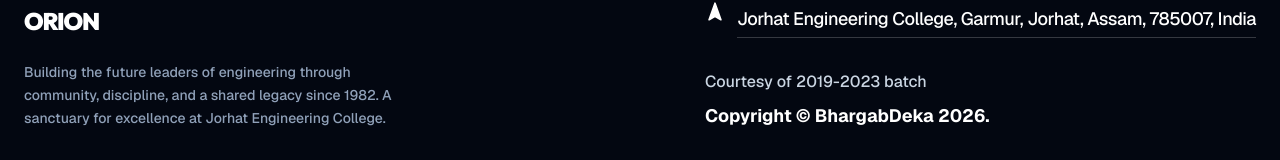
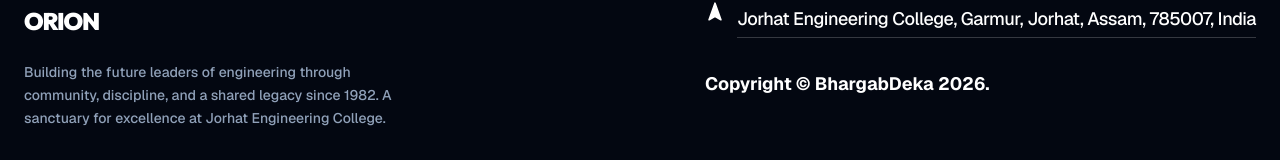
Before and after one commit to bhargabdeka-deka/hostel-portal, a Next.js app: page / in a window 1280 px wide. Shown: the part 2147-2307 px from the top of the page. Built offline with nearby package versions, Linux system fonts and the light colour scheme; no server answers; the database is empty.

Commit message:
Removed batch courtesy line from footer

```diff
--- a/components/shared/Footer.tsx
+++ b/components/shared/Footer.tsx
@@ -28,9 +28,6 @@ export function Footer() {
             </div>
 
             <div className="space-y-2">
-              <p className="text-slate-300 text-sm md:text-base font-medium">
-                Courtesy of 2019-2023 batch
-              </p>
               <p className="text-white text-base md:text-lg font-bold">
                 Copyright © BhargabDeka 2026.
               </p>
```
